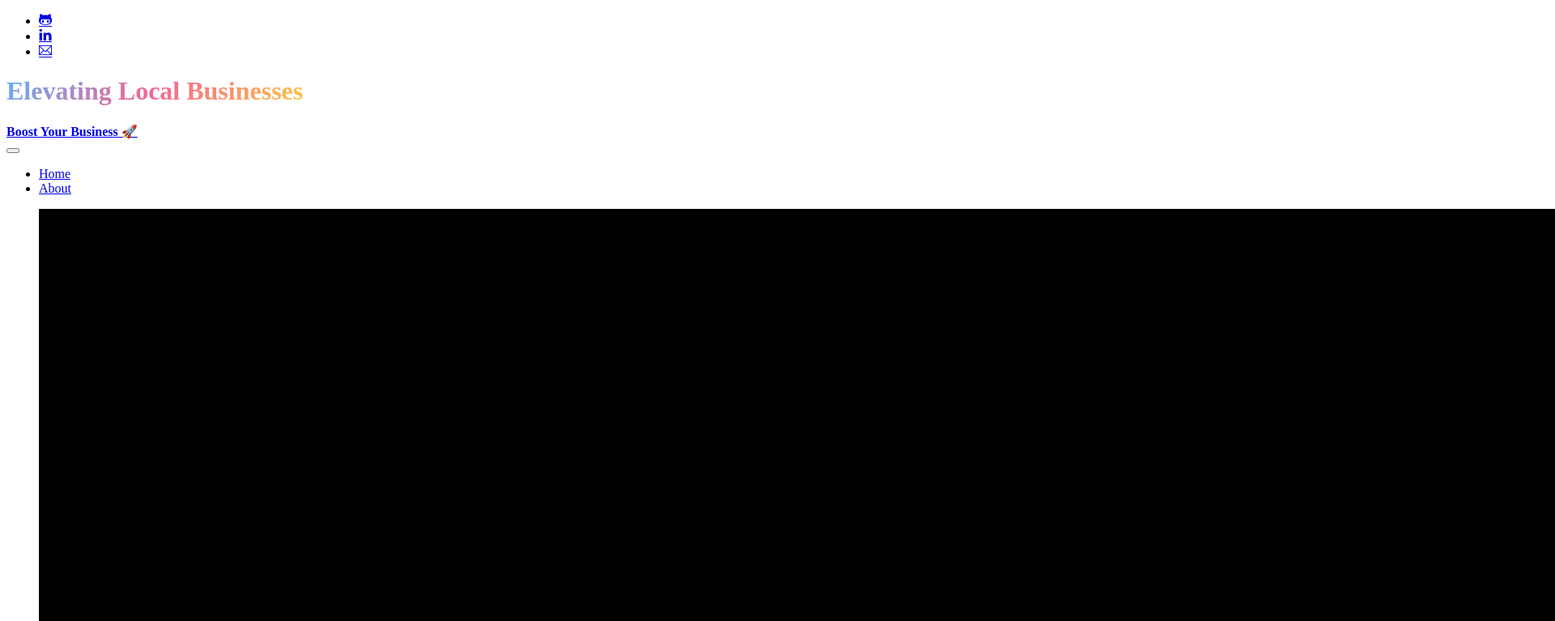
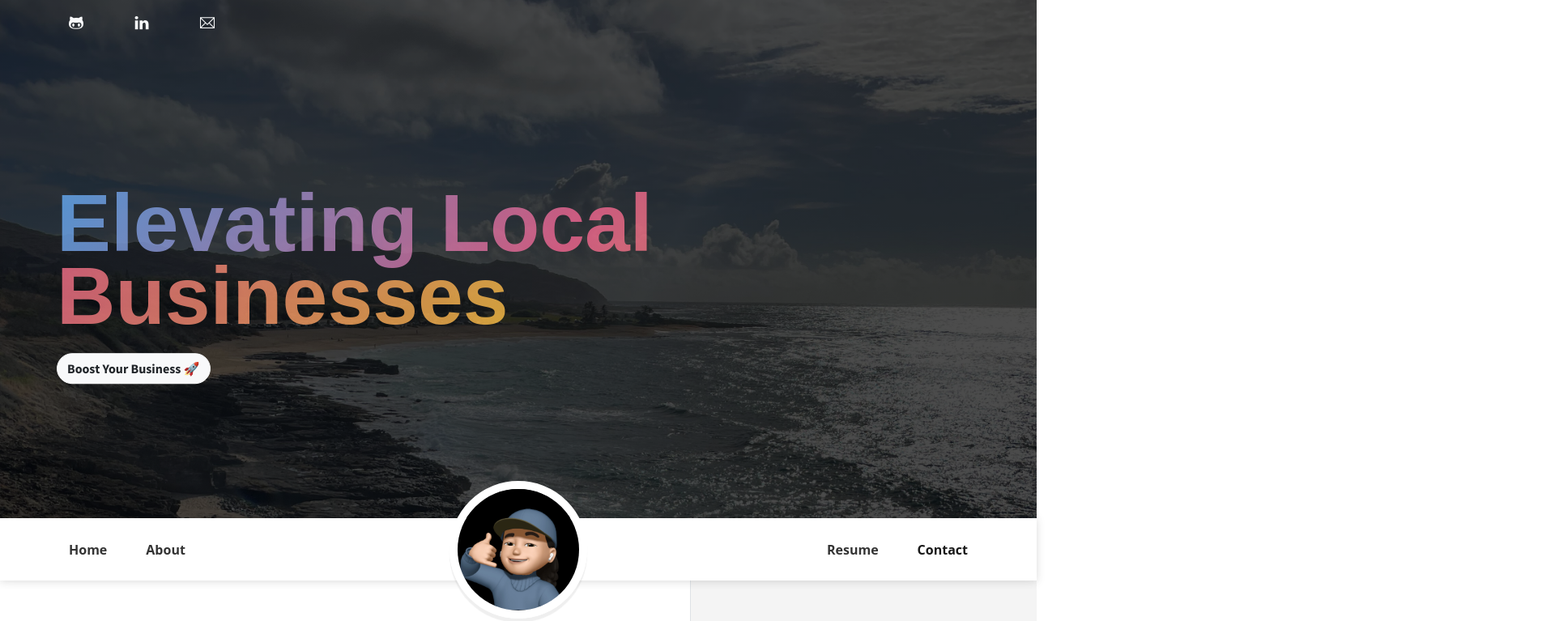
Before and after one commit to carloslopezjr/carloslopezjr.github.io, a website: page index.html in a window 1280 px wide. Shown: the top 767 px of the page at 81% size, 1920 px wide, since content can reach past the window. Drawn offline with Linux system fonts and the light colour scheme.

Commit message:
Update index.html
revert back to johndoe.css

```diff
--- a/index.html
+++ b/index.html
@@ -18,7 +18,7 @@
       href="assets/vendors/themify-icons/css/themify-icons.css"
     />
     <!-- Bootstrap + Elevate main styles -->
-    <link rel="stylesheet" href="assets/css/elevate.css" />
+    <link rel="stylesheet" href="assets/css/johndoe.css" />
     <link rel="icon" href="assets/imgs/rocketIcon.png" />
   </head>
   <body data-spy="scroll" data-target=".navbar" data-offset="40" id="home">
```
